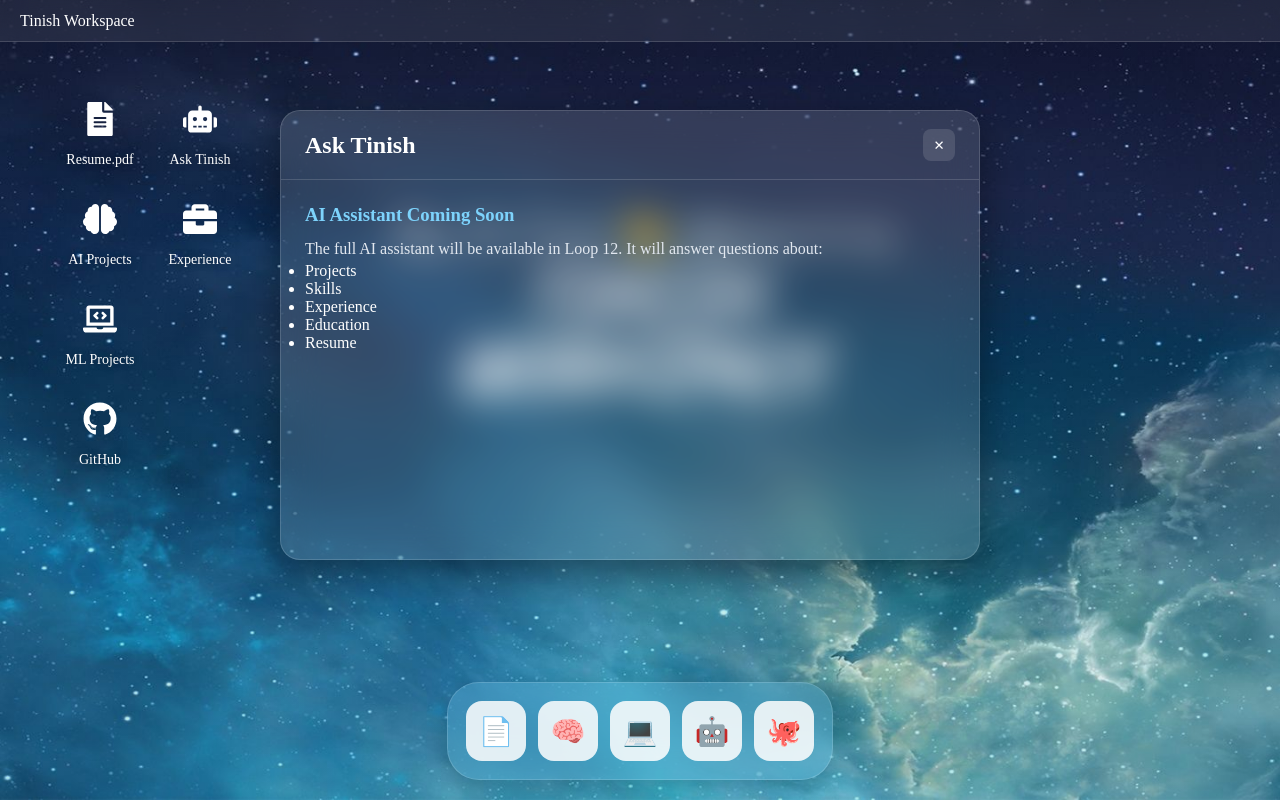
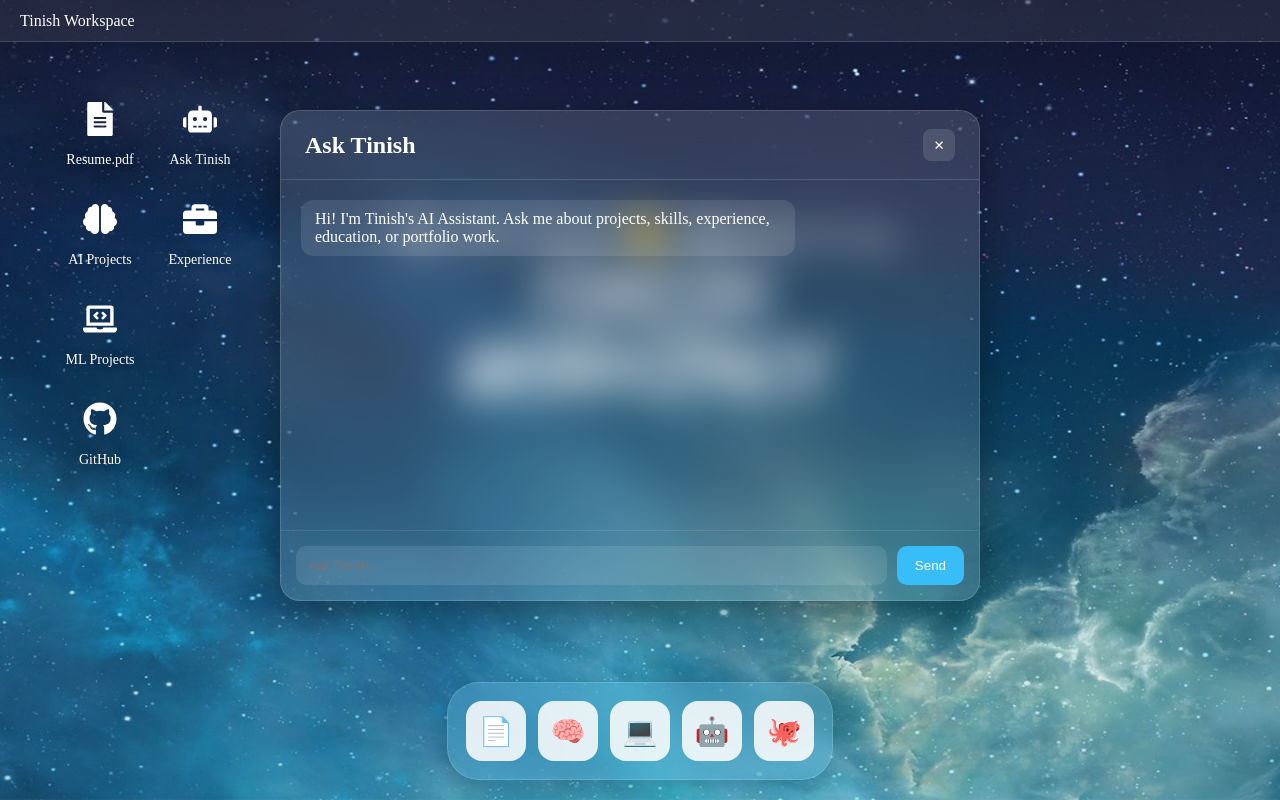
Before and after one commit to Tinish2005/Tinish-workspace, a React app in the folder frontend/: page / in a window 1280 px wide. Both pictures are taken after a click on the element "Ask Tinish". Built offline with nearby package versions, Linux system fonts and the light colour scheme; no server answers; the HTML template or start-up script is replaced by a standard one.

Commit message:
Implement Gemini-powered portfolio assistant

```diff
--- a/frontend/package.json
+++ b/frontend/package.json
@@ -10,6 +10,7 @@
     "preview": "vite preview"
   },
   "dependencies": {
+    "@google/generative-ai": "^0.24.1",
     "framer-motion": "^13.1.0",
     "react": "^19.2.8",
     "react-dom": "^19.2.8",
--- a/frontend/src/App.css
+++ b/frontend/src/App.css
@@ -508,3 +508,90 @@ body,
   box-shadow:
     0 0 15px rgba(125,211,252,.35);
 }
+/* CHAT WINDOW */
+
+.chat-body{
+  height:350px;
+
+  overflow-y:auto;
+
+  padding:20px;
+
+  display:flex;
+
+  flex-direction:column;
+
+  gap:12px;
+}
+
+.user-message{
+  align-self:flex-end;
+
+  background:
+    rgba(125,211,252,.25);
+
+  color:white;
+
+  padding:10px 14px;
+
+  border-radius:12px;
+
+  max-width:75%;
+}
+
+.assistant-message{
+  align-self:flex-start;
+
+  background:
+    rgba(255,255,255,.10);
+
+  color:white;
+
+  padding:10px 14px;
+
+  border-radius:12px;
+
+  max-width:75%;
+}
+
+.chat-input-area{
+  display:flex;
+
+  gap:10px;
+
+  padding:15px;
+
+  border-top:
+    1px solid rgba(255,255,255,.10);
+}
+
+.chat-input-area input{
+  flex:1;
+
+  border:none;
+
+  outline:none;
+
+  border-radius:10px;
+
+  padding:12px;
+
+  background:
+    rgba(255,255,255,.10);
+
+  color:white;
+}
+
+.chat-input-area button{
+  border:none;
+
+  cursor:pointer;
+
+  border-radius:10px;
+
+  padding:12px 18px;
+
+  background:#38BDF8;
+
+  color:white;
+}
--- a/frontend/src/components/ChatWindow.jsx
+++ b/frontend/src/components/ChatWindow.jsx
@@ -1,7 +1,166 @@
+import { useState } from "react";
+import { GoogleGenerativeAI } from "@google/generative-ai";
+
+const genAI = new GoogleGenerativeAI(
+  import.meta.env.VITE_GEMINI_API_KEY
+);
+
+const portfolioContext = `
+You are Tinish's Personal AI Assistant.
+
+Always answer as Tinish's portfolio assistant.
+
+ABOUT TINISH
+
+Name:
+Tinish
+
+Education:
+B.Tech Computer Science and Technology
+Maharaja Agrasen Institute of Technology (MAIT)
+
+Experience:
+GenAI Intern at NIIT Limited.
+
+Executive Head, Event Management,
+CSI Society.
+
+Skills:
+Python
+Java
+C++
+SQL
+FastAPI
+Flask
+React
+Google Gemini
+LangChain
+RAG
+MCP
+ChromaDB
+Prompt Engineering
+
+PROJECTS
+
+AI Engineering Review Platform:
+An MCP-powered engineering review platform that performs engineering scoring, security analysis, maintainability analysis and company rule validation.
+
+AI GitHub Agent:
+Repository-aware AI agent using Planner → Executor → Validator architecture, RAG, MCP and FastAPI.
+
+DeepHire:
+A multimodal interview assessment platform combining resume analysis, NLP, speech analysis, computer vision and coding evaluation.
+
+RAG PDF Chatbot:
+A chatbot that allows users to interact with PDF documents using Retrieval-Augmented Generation.
+
+Heart Disease Prediction:
+Machine learning application that predicts heart disease probability using KNN.
+
+RULES
+
+If asked:
+"Who is Tinish?"
+Answer using this portfolio information.
+
+If asked about projects:
+Answer using the project information above.
+
+If asked about skills:
+Answer using the listed skills.
+
+If asked about experience:
+Answer using NIIT and CSI information.
+
+Keep answers concise and portfolio-focused.
+`;
+
 function ChatWindow({ onClose }) {
+  const [messages, setMessages] = useState([
+    {
+      role: "assistant",
+      content:
+        "Hi! I'm Tinish's AI Assistant. Ask me about projects, skills, experience, education, or portfolio work."
+    }
+  ]);
+
+  const [input, setInput] = useState("");
+  const [loading, setLoading] = useState(false);
+
+  const handleSend = async () => {
+    if (!input.trim()) return;
+
+    const userQuestion = input;
+
+    setMessages((prev) => [
+      ...prev,
+      {
+        role: "user",
+        content: userQuestion
+      }
+    ]);
+
+    setInput("");
+
+    try {
+      setLoading(true);
+
+      const model =
+        genAI.getGenerativeModel({
+          model: "gemini-2.5-flash"
+        });
+
+      const fullPrompt = `
+${portfolioContext}
+
+User Question:
+${userQuestion}
+`;
+
+      const result =
+        await model.generateContent(
+          fullPrompt
+        );
+
+      const response =
+        result.response.text();
+
+      setMessages((prev) => [
+        ...prev,
+        {
+          role: "assistant",
+          content: response
+        }
+      ]);
+    }
+    catch (error) {
+      console.error(
+        "Gemini Error:",
+        error
+      );
+
+      setMessages((prev) => [
+        ...prev,
+        {
+          role: "assistant",
+          content:
+            `Gemini Error: ${
+              error?.message ||
+              "Unknown Error"
+            }`
+        }
+      ]);
+    }
+    finally {
+      setLoading(false);
+    }
+  };
+
   return (
     <div className="showcase-window">
+
       <div className="showcase-header">
+
         <h2>Ask Tinish</h2>
 
         <button
@@ -10,31 +169,56 @@ function ChatWindow({ onClose }) {
         >
           ✕
         </button>
+
       </div>
 
-      <div className="showcase-content">
+      <div className="chat-body">
 
-        <section>
-          <h3>AI Assistant Coming Soon</h3>
+        {messages.map((msg, index) => (
+          <div
+            key={index}
+            className={
+              msg.role === "user"
+                ? "user-message"
+                : "assistant-message"
+            }
+          >
+            {msg.content}
+          </div>
+        ))}
 
-          <p>
-            The full AI assistant will be available in
-            Loop 12.
-
-            It will answer questions about:
-          </p>
-
-          <ul>
-            <li>Projects</li>
-            <li>Skills</li>
-            <li>Experience</li>
-            <li>Education</li>
-            <li>Resume</li>
-          </ul>
-
-        </section>
+        {loading && (
+          <div className="assistant-message">
+            Thinking...
+          </div>
+        )}
 
       </div>
+
+      <div className="chat-input-area">
+
+        <input
+          type="text"
+          placeholder="Ask Tinish..."
+          value={input}
+          onChange={(e) =>
+            setInput(e.target.value)
+          }
+          onKeyDown={(e) => {
+            if (e.key === "Enter") {
+              handleSend();
+            }
+          }}
+        />
+
+        <button
+          onClick={handleSend}
+        >
+          Send
+        </button>
+
+      </div>
+
     </div>
   );
 }
```
Also changed, not shown: 1 other file (tests, documents, lock files or other folders).
